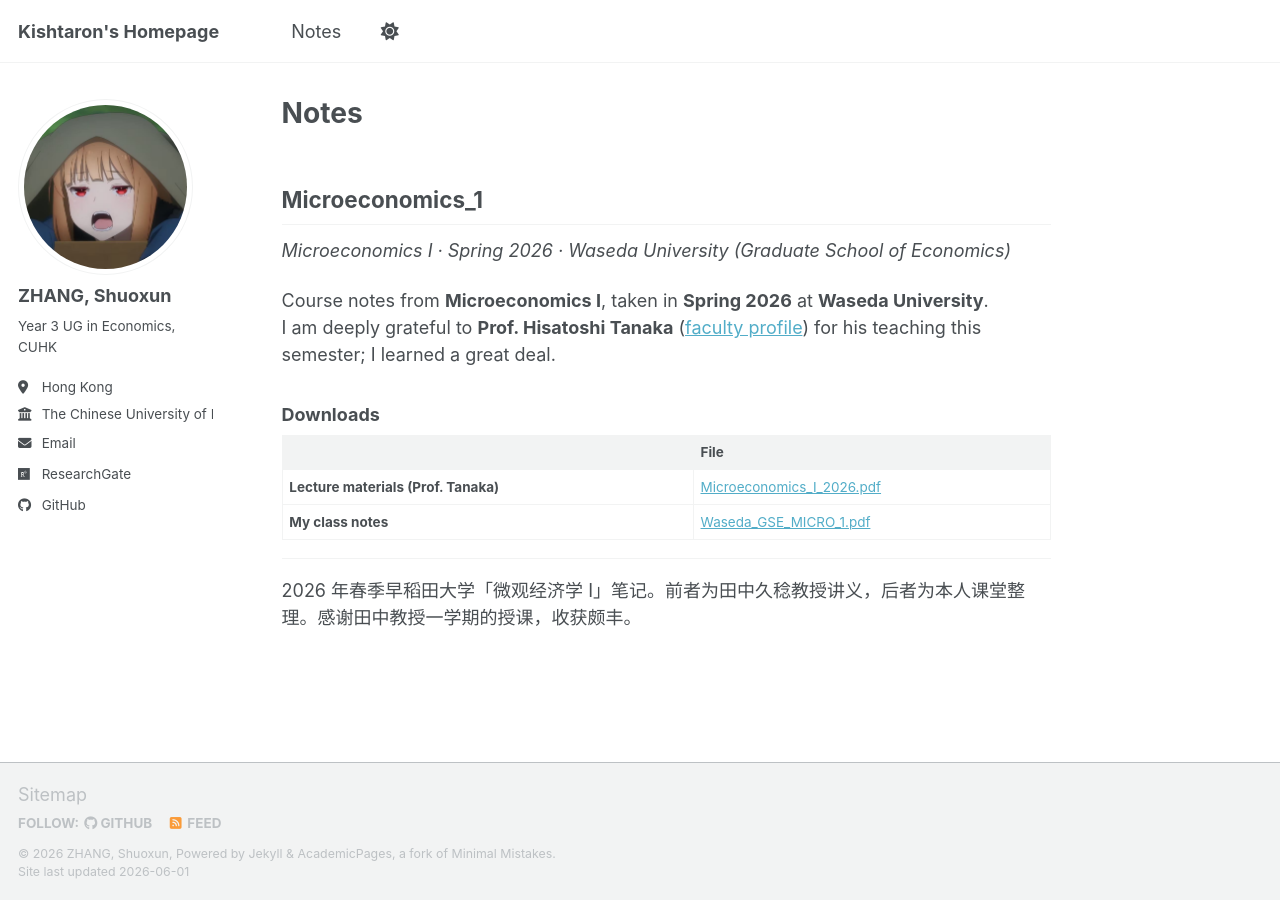
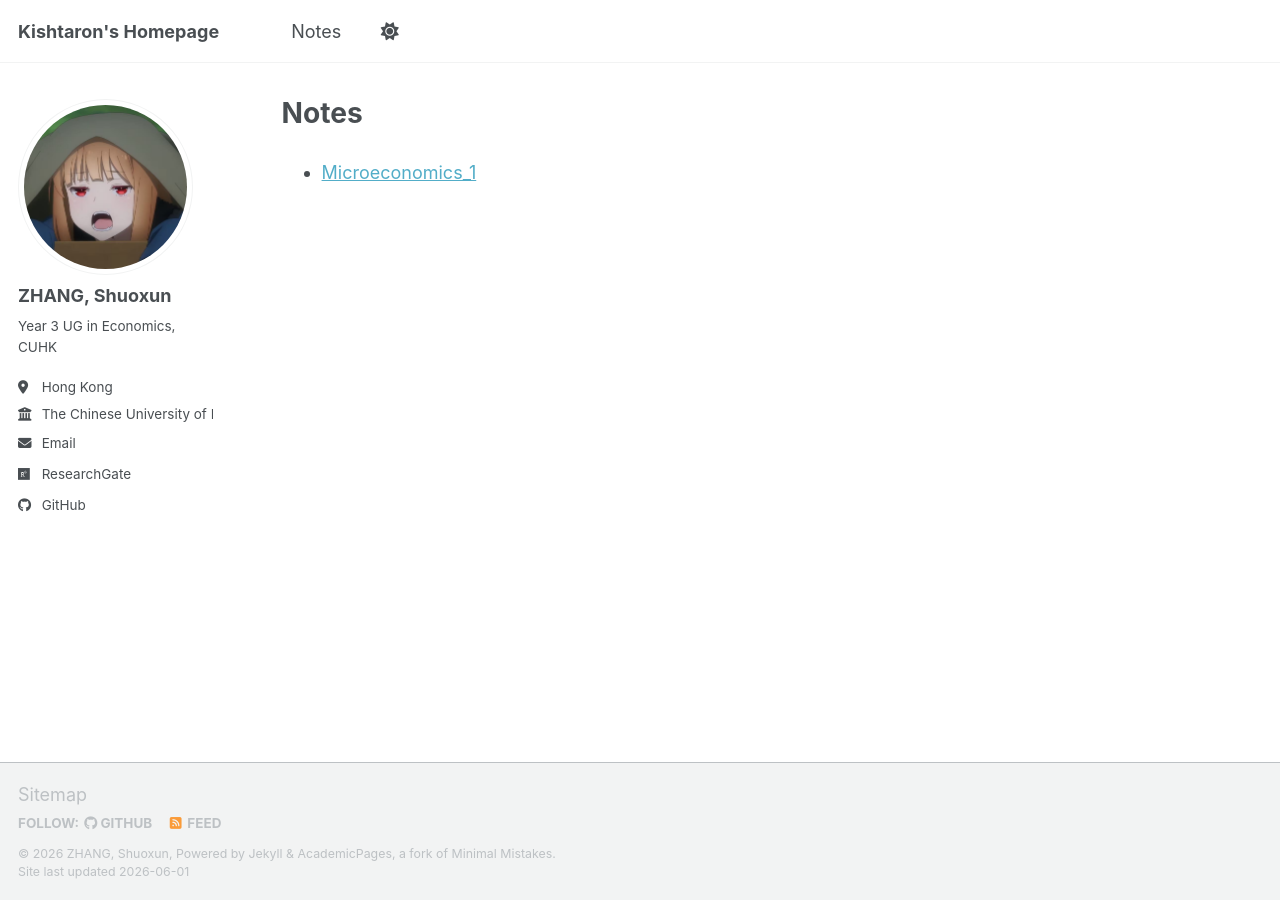
Before and after one commit to Kishtonzhang/Kishtonzhang.github.io, a Jekyll site: the page built from _pages/notes.md, in a window 1280 px wide. Built offline with Jekyll 4.4.1, drawn with Linux system fonts in a browser that asks for light colours; a script bundle is joined from its source files by our own code; library files that are not in the unit come from our copies.

Commit message:
Notes index: only Microeconomics_1 link

```diff
--- a/_pages/notes.md
+++ b/_pages/notes.md
@@ -3,23 +3,6 @@ layout: single
 title: "Notes"
 permalink: /notes/
 author_profile: true
-toc: false
 ---
 
-## Microeconomics_1
-
-*Microeconomics I · Spring 2026 · Waseda University (Graduate School of Economics)*
-
-Course notes from **Microeconomics I**, taken in **Spring 2026** at **Waseda University**.
-I am deeply grateful to **Prof. Hisatoshi Tanaka** ([faculty profile](https://w-rdb.waseda.jp/html/100000609_ja.html)) for his teaching this semester; I learned a great deal.
-
-### Downloads
-
-| | File |
-|---|------|
-| **Lecture materials (Prof. Tanaka)** | [Microeconomics_I_2026.pdf](https://kishtonzhang.github.io/files/notes/Microeconomics_I_2026.pdf) |
-| **My class notes** | [Waseda_GSE_MICRO_1.pdf](https://kishtonzhang.github.io/files/notes/Waseda_GSE_MICRO_1.pdf) |
-
----
-
-2026 年春季早稻田大学「微观经济学 I」笔记。前者为田中久稔教授讲义，后者为本人课堂整理。感谢田中教授一学期的授课，收获颇丰。
+- [Microeconomics_1]({{ site.baseurl }}/notes/microeconomics-1/)
```
